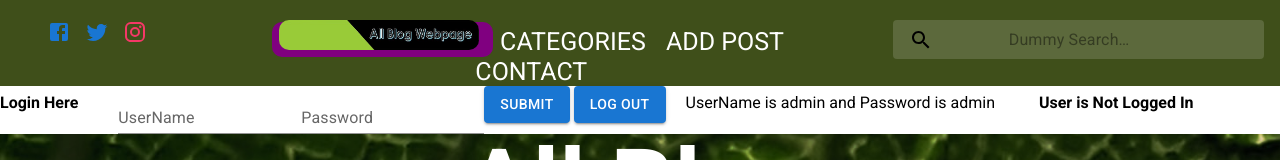
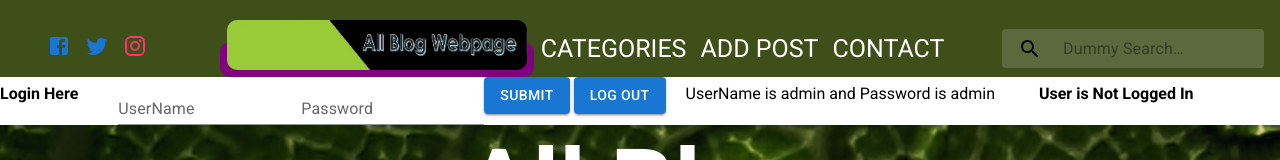
Before and after one commit to sheharyar28/Blog-Project, a React (Create React App) app: page / in a window 1280 px wide. Shown: the top 160 px of the page. Built offline with nearby package versions, Linux system fonts and the light colour scheme.

Commit message:
Update Navigation.js

```diff
--- a/src/Components/Navigation/Navigation.js
+++ b/src/Components/Navigation/Navigation.js
@@ -1,5 +1,4 @@
-import {Grid,Link} from '@mui/material'
-// import * as React from 'react';
+import {Grid,Link,Box, Typography} from '@mui/material'
 import React from 'react'
 import {NavLink} from 'react-router-dom'
 import logo from '../Images/logo.JPG'
@@ -49,15 +48,11 @@
     },
   },
 }));
-
-
-
-
 const Navigation = () => {
   return (
     <nav className='navClass'>
-        <Grid container spacing={3}>
-          <Grid item xs={1} md={2} lg={2}>
+        <Grid sx={{alignItems:'center',justifyContent:'center'}} container spacing={3}>
+          <Grid item sx={{display:{xs:'none',lg:'block'}}} md={2}>
             <Link href='https://www.facebook.com/'>
               <FacebookIcon color='primary'/>
             </Link>
@@ -68,14 +63,19 @@
               <InstagramIcon sx={{color:'#f53867'}}/>
             </Link>
           </Grid>
-          <Grid item xs={6} md={6} lg={6}>
-        <NavLink to='/'><img className='logo' src={logo} height='30px' width='200px' alt='Logo Here'/> </NavLink>
-
-        <NavLink to='categories'> CATEGORIES </NavLink>
-        <NavLink to='addPost'> ADD POST </NavLink>
-        <NavLink to='ContactUs'>CONTACT</NavLink>
+          <Grid item xs={12} md={7}>
+            <Box sx={{display:'flex',justifyContent:'center', width:'100%', alignItems:'center'}}>
+              <Box sx={{display:{xs:'none',md:'block'}}}>
+                <NavLink to='/'><img className='logo' src={logo} height='50px' width='300px' alt='Logo Here'/>
+                </NavLink>
+              </Box>
+              <Typography variant='h5' sx={{display:{xs:'block',md:'none'},fontWeight:900}}><NavLink style={{borderRadius:'50%',padding:5}} to="/">AB</NavLink></Typography>
+              <NavLink className="NavItems" to='categories'> CATEGORIES </NavLink>
+              <NavLink className="NavItems" to='addPost'> ADD POST </NavLink>
+              <NavLink className="NavItems" to='ContactUs'>CONTACT</NavLink>
+            </Box>
           </Grid>
-        <Grid item xs={4} md={4} lg={4}>
+          <Grid item sx={{display:{xs:'none',lg:'block'}}} md={3}>
             <Search>
               <SearchIconWrapper>
                 <SearchIcon />
```
Lines whose indentation alone changed are shown as unchanged.
